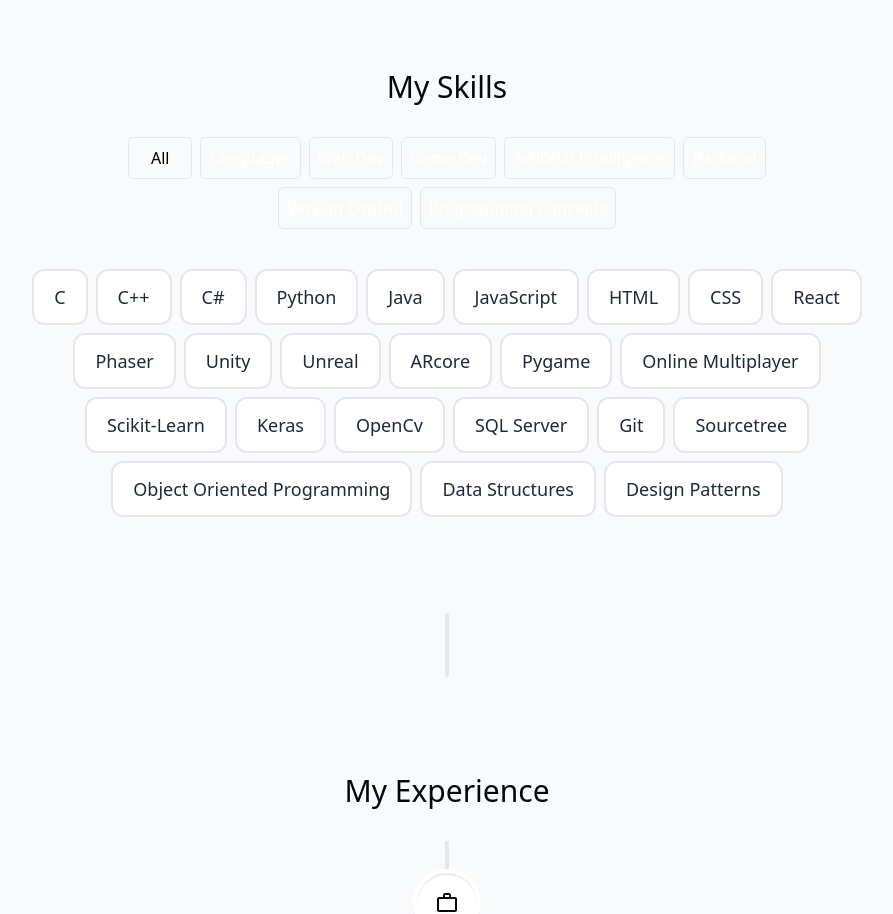
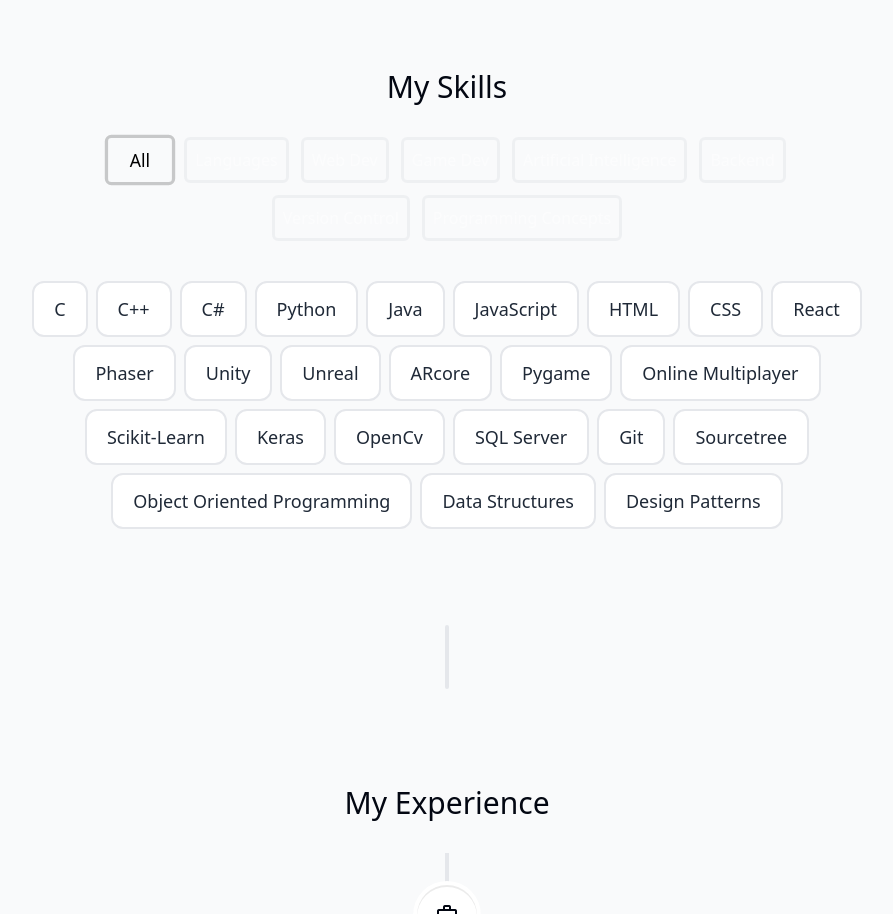
Before and after one commit to aliaboshady/portfolio, a React (Vite) app: page / in a window 1280 px wide. Shown: the part 2720-3634 px from the top of the page, without its empty margins (193-1086 px from the left). Built offline with nearby package versions, Linux system fonts and the light colour scheme.

Commit message:
Filter buttons have effects based on which filter is selected

```diff
--- a/src/components/skills/FilterButton.jsx
+++ b/src/components/skills/FilterButton.jsx
@@ -1,12 +1,23 @@
-export default function FilterButton({ children, onClick, color }) {
-  const borderColor = 'border-' + color + '-500';
+export default function FilterButton({
+  children,
+  onClick,
+  color,
+  activeButton,
+}) {
+  const filterName = children.replace(/\s/g, '').toLowerCase();
+  const borderColor =
+    color === undefined ? 'border-black/[0.20]' : 'border-' + color + '-500';
   const backgroundColor = 'bg-' + color + '-500';
   const textColor = color === undefined ? 'text-black' : 'text-white';
+  const scale = activeButton === filterName ? 'scale-[1.10]' : '';
+  const opacity = activeButton === filterName ? '' : 'opacity-50';
+  const hoverOpacity =
+    activeButton === filterName ? 'hover:opacity-100' : 'hover:opacity-80';
 
   return (
     <button
-      onClick={() => onClick(children.replace(/\s/g, '').toLowerCase())}
-      className={`min-w-fit w-16 p-2 border rounded-md ${textColor} ${borderColor} ${backgroundColor}`}
+      onClick={() => onClick(filterName)}
+      className={`min-w-fit w-16 p-2 rounded-md border-[3px] transition-all ${hoverOpacity} ${opacity} ${scale} ${textColor} ${borderColor} ${backgroundColor}`}
     >
       {children}
     </button>
--- a/src/components/skills/FiltersList.jsx
+++ b/src/components/skills/FiltersList.jsx
@@ -1,35 +1,65 @@
 import FilterButton from './FilterButton';
 
-export default function FiltersList({ onSelectFilter }) {
+export default function FiltersList({ onSelectFilter, activeButton }) {
   return (
-    <div className="w-fit flex flex-wrap justify-center gap-2 mb-10">
-      <FilterButton onClick={onSelectFilter}>All</FilterButton>
+    <div className="w-fit flex flex-wrap justify-center gap-3 mb-10">
+      <FilterButton activeButton={activeButton} onClick={onSelectFilter}>
+        All
+      </FilterButton>
 
-      <FilterButton onClick={onSelectFilter} color="red">
+      <FilterButton
+        activeButton={activeButton}
+        onClick={onSelectFilter}
+        color="red"
+      >
         Languages
       </FilterButton>
 
-      <FilterButton onClick={onSelectFilter} color="blue">
+      <FilterButton
+        activeButton={activeButton}
+        onClick={onSelectFilter}
+        color="blue"
+      >
         Web Dev
       </FilterButton>
 
-      <FilterButton onClick={onSelectFilter} color="yellow">
+      <FilterButton
+        activeButton={activeButton}
+        onClick={onSelectFilter}
+        color="yellow"
+      >
         Game Dev
       </FilterButton>
 
-      <FilterButton onClick={onSelectFilter} color="gray">
+      <FilterButton
+        activeButton={activeButton}
+        onClick={onSelectFilter}
+        color="gray"
+      >
         Artificial Intelligence
       </FilterButton>
 
-      <FilterButton onClick={onSelectFilter} color="green">
+      <FilterButton
+        activeButton={activeButton}
+        onClick={onSelectFilter}
+        color="green"
+      >
         Backend
       </FilterButton>
 
-      <FilterButton onClick={onSelectFilter} color="orange">
+      <FilterButton
+        activeButton={activeButton}
+        onClick={onSelectFilter}
+        color="orange"
+      >
         Version Control
       </FilterButton>
 
-      <FilterButton onClick={onSelectFilter} color="pink">
+      <FilterButton
+        activeButton={activeButton}
+        onClick={onSelectFilter}
+        color="pink"
+      >
         Programming Concepts
       </FilterButton>
     </div>
--- a/src/components/skills/Skills.jsx
+++ b/src/components/skills/Skills.jsx
@@ -19,7 +19,7 @@
       className="flex flex-col max-w-[53rem] scroll-mt-24 sm:scroll-mt-48 text-center items-center"
     >
       <SectionHeading>My Skills</SectionHeading>
-      <FiltersList onSelectFilter={handleFilterClick} />
+      <FiltersList onSelectFilter={handleFilterClick} activeButton={filter} />
       <SkillsList filter={filter} />
     </section>
   );
```
